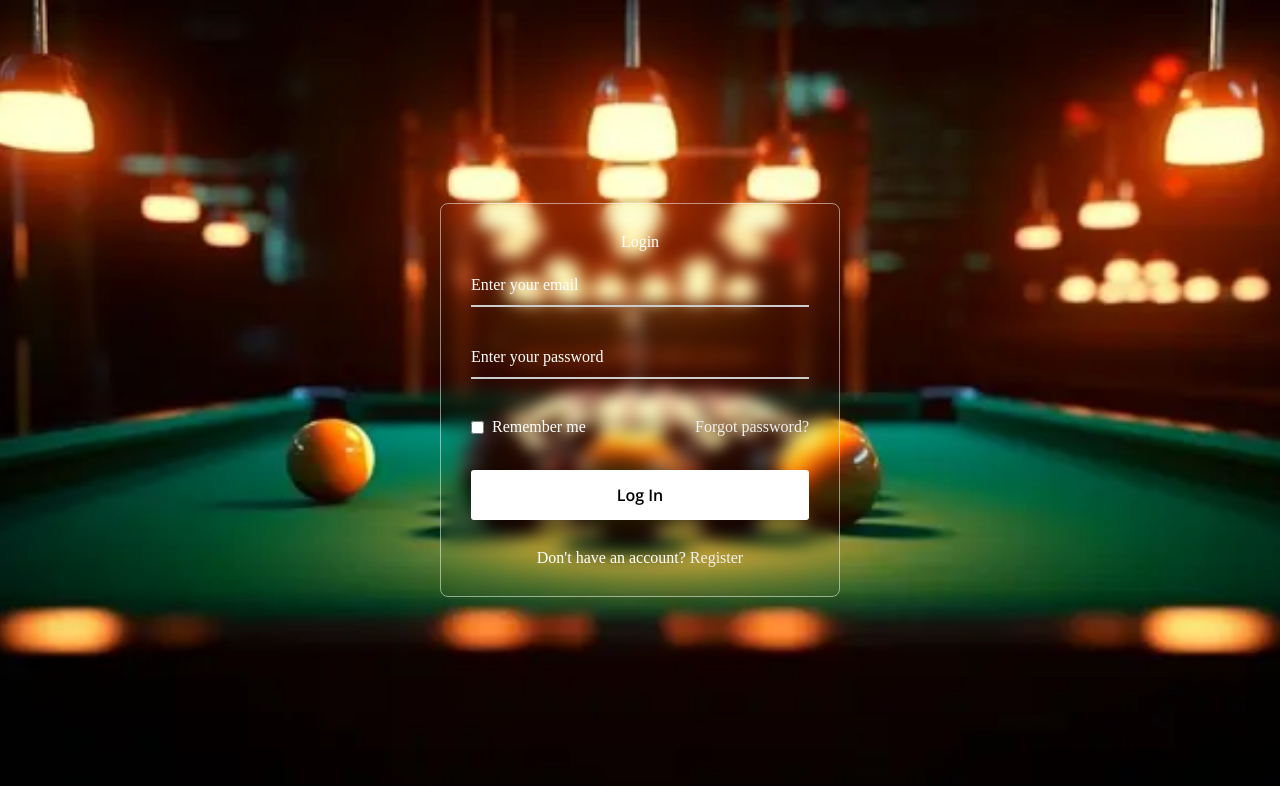
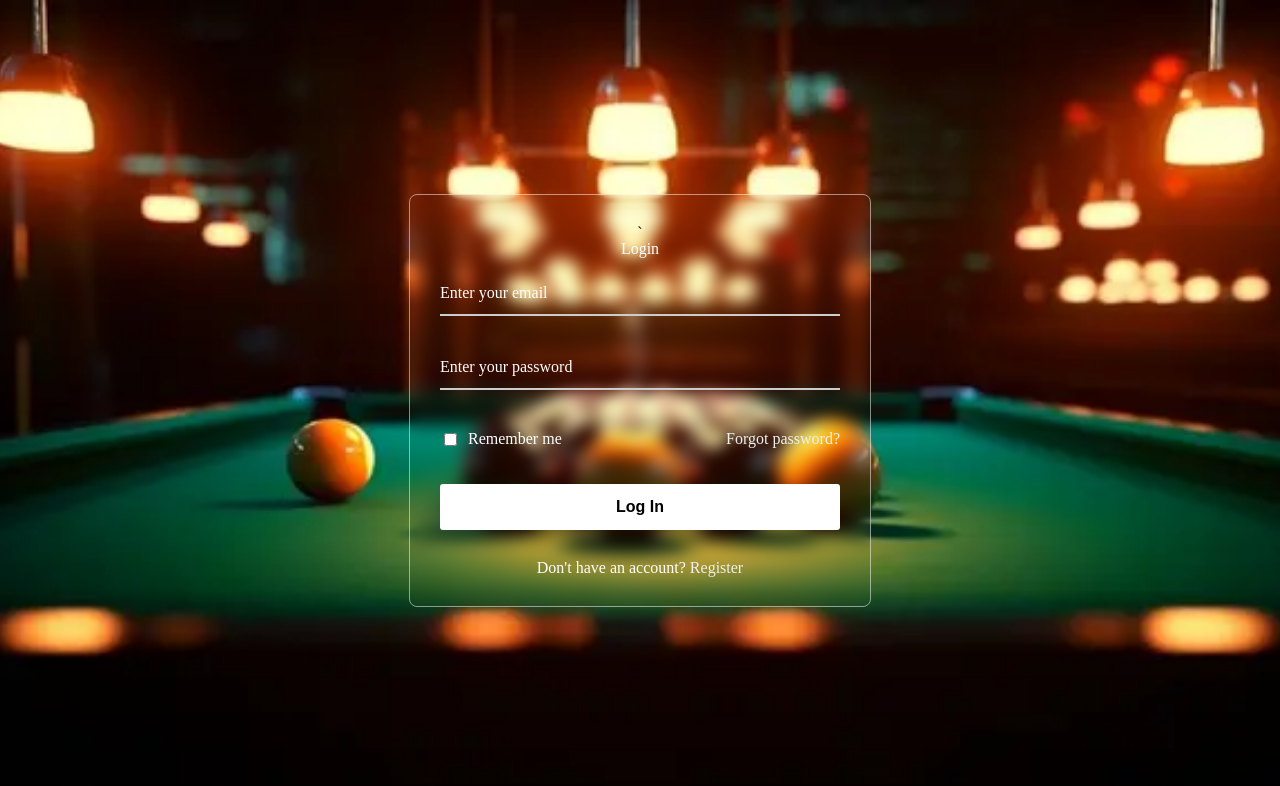
Before and after one commit to nguynbao/DACN_Web, a plain HTML site: page login/login.html in a window 1280 px wide. Drawn offline with nearby package versions, Linux system fonts and the light colour scheme.

Commit message:
done login v2

```diff
--- a/login/assets/css/style.css
+++ b/login/assets/css/style.css
@@ -1,11 +1,6 @@
 @import url("https://fonts.googleapis.com/css2?family=Open+Sans:wght@200;300;400;500;600;700&display=swap");
 
-* {
-  margin: 0;
-  padding: 0;
-  box-sizing: border-box;
-  font-family: "Open Sans", sans-serif;
-}
+
 
 body {
   display: flex;
--- a/login/login.html
+++ b/login/login.html
@@ -1,15 +1,14 @@
 <!DOCTYPE html>
-<!-- Coding By CodingNepal - www.codingnepalweb.com -->
 <html>
 <head>
   <meta charset="UTF-8">
   <meta name="viewport" content="width=device-width, initial-scale=1.0">
-  <title>Glassmorphism Login Form | CodingNepal</title>
+  <title>Login</title>
   <link rel="stylesheet" href="assets/css/style.css">
   <link rel="stylesheet" href="/assets/css/base.css">
 </head>
 <body>
-  <div class="wrapper">
+  <div class="wrapper">`
     <form action="#">
       <h2>Login</h2>
         <div class="input-field">
```
